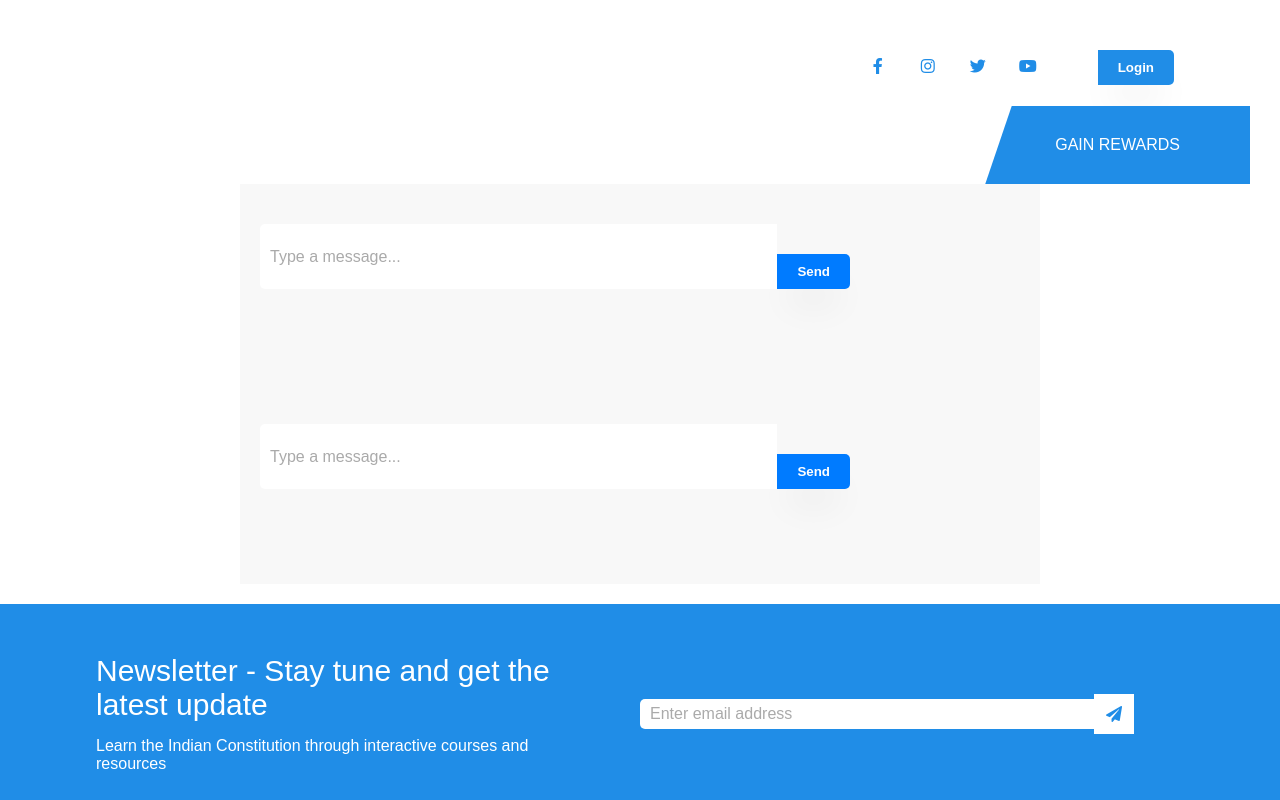
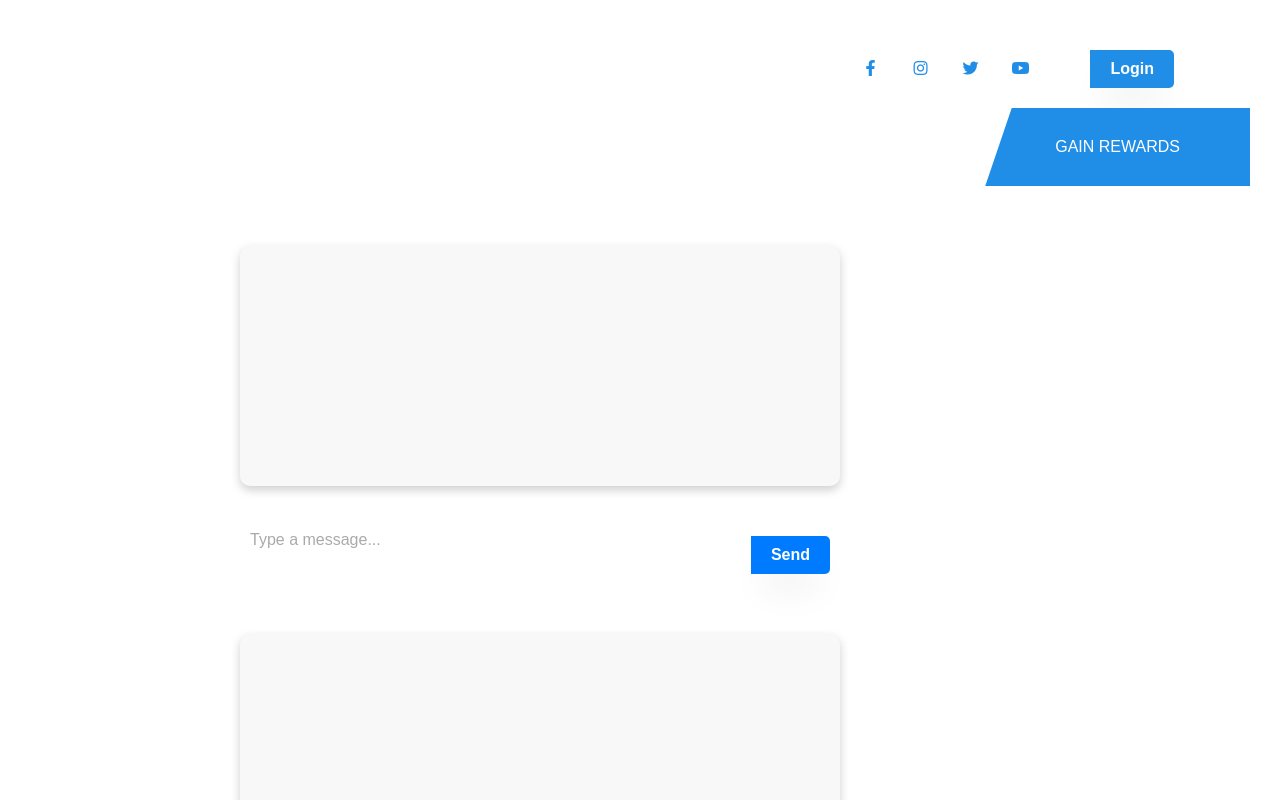
Before and after one commit to nitesh815/ApkaSamvidhan, a React (Create React App) app: page /Chatbo in a window 1280 px wide. Shown: the top 800 px of the page. Built offline with nearby package versions, Linux system fonts and the light colour scheme.

Commit message:
chatbot css

```diff
--- a/src/Chatbo.jsx
+++ b/src/Chatbo.jsx
@@ -53,9 +53,11 @@ function Chatbo() {
   };
 
   return (
-    <div className="container scrol" style={{ height:"200px", width:"800px"}}>
+    <>
+      <div className="margin5"></div>
+    <div className="container" style={{ height:"200px", width:"800px"}}>
     <div className="chat-container">
-      <div className="chat-box">
+      <div className="chat-box scroll">
         {messages.map((message, index) => (
           <div key={index} className={`message ${message.sender}`}>
             {message.sender === 'bot' ? (
@@ -66,7 +68,7 @@ function Chatbo() {
           </div>
         ))}
       </div>
-      <div className="input-box" style={{position:"sticky"}}>
+          <div className="input-box" style={{ position: "sticky",}}>
         <input
           type="text"
           placeholder="Type a message..."
@@ -81,7 +83,9 @@ function Chatbo() {
         <button onClick={handleMessageSend}>Send</button>
       </div>
     </div>
-  </div>
+      </div>
+      <div className="margin4"></div>
+    </>
   );
 }
 
--- a/src/Login.jsx
+++ b/src/Login.jsx
@@ -1,7 +1,7 @@
 import React from 'react';
 // import './App.css'; // If you want to move the styles to a CSS file
 import './login.css'
-import { blue, pink } from '@mui/material/colors';
+
 
 const Login = () => {
     return (
--- a/src/chatbot.css
+++ b/src/chatbot.css
@@ -11,9 +11,13 @@ chat-container {
     max-width: 600px;
     background-color: #fff;
     border-radius: 10px;
-    box-shadow: 0 4px 10px rgba(0, 0, 0, 0.1);
+    box-shadow: 0 4px 10px rgba(189, 188, 188, 0.712);
     overflow-y: auto;
     margin-bottom: 20px;
+}
+
+.margin4{
+    margin-bottom: 10%;
 }
 
 .message {
@@ -23,13 +27,26 @@ chat-container {
 }
 
 .user {
-    background-color: #007bff;
+    background-color: #3593f7;
     color: #fff;
     align-self: flex-end;
 }
 
+.scroll {
+    flex: 1;
+    /* Takes equal space */
+    max-height: 30vh;
+    height: 30vh;
+    width: 200vh;
+    /* Set a fixed height */
+    overflow-y: scroll;
+    /* Enable vertical scroll */
+    background-color: #f8f8f8;
+    padding: 20px;
+}
+
 .bot {
-    background-color: #6c757d;
+    background-color: #000000;
     color: #fff;
     align-self: flex-start;
 }
@@ -57,6 +74,7 @@ button {
     border-radius: 0 5px 5px 0;
     cursor: pointer;
     transition: background-color 0.3s ease;
+    font-size: 16px;
 }
 
 button:hover {
```
